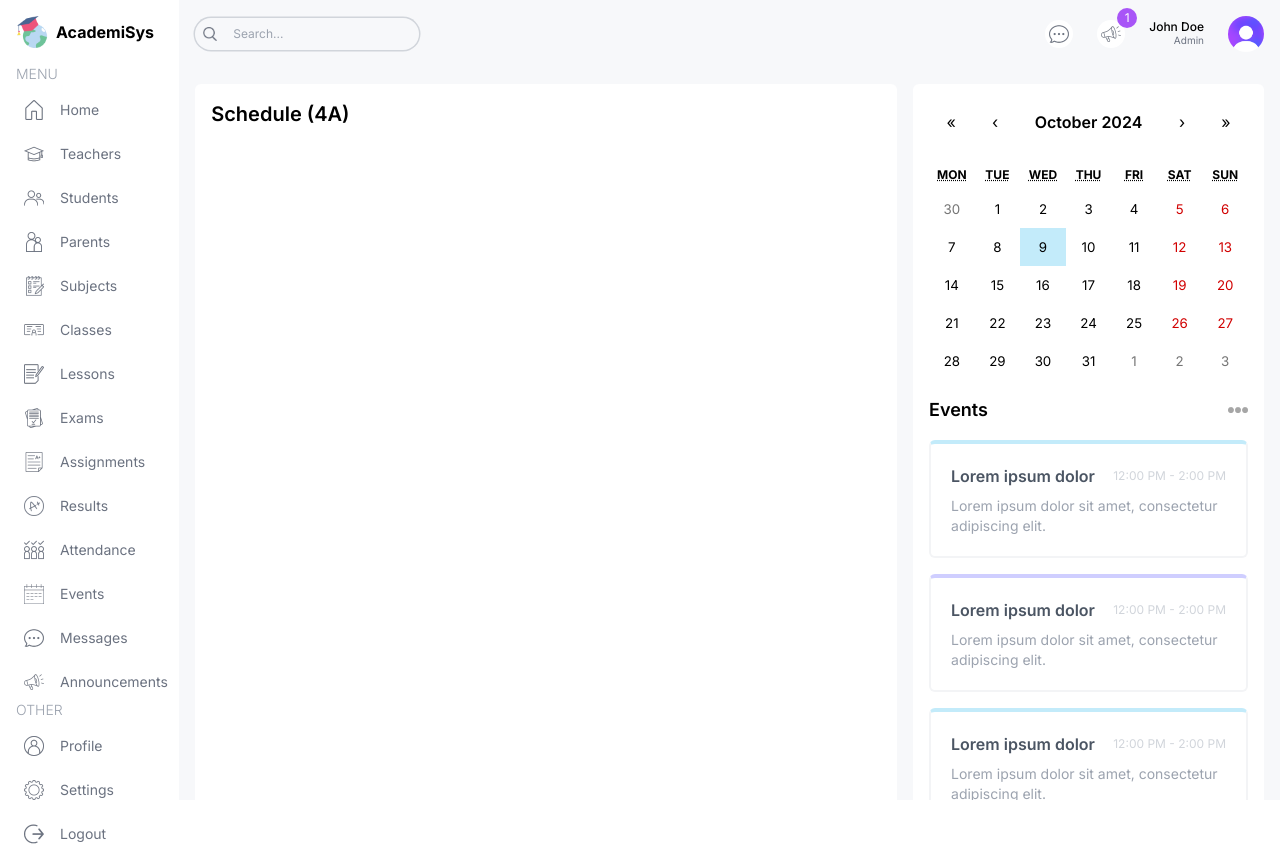
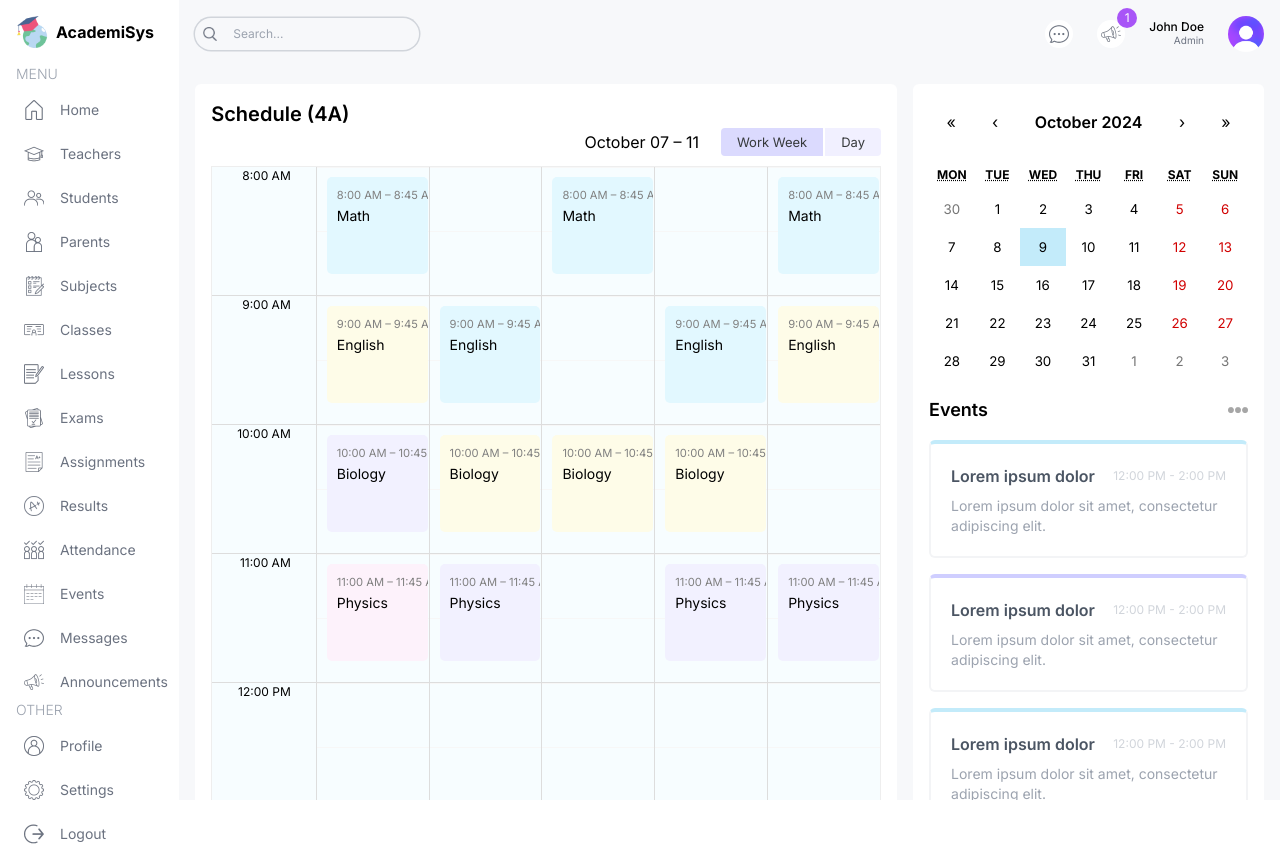
Before and after one commit to thenishantgiri/AcademiSys, a Next.js app: page /student in a window 1280 px wide. Built offline with nearby package versions, Linux system fonts and the light colour scheme.

Commit message:
StudentPage: BigCalendar - ui implemented

```diff
--- a/app/(dashboard)/student/page.tsx
+++ b/app/(dashboard)/student/page.tsx
@@ -1,4 +1,5 @@
 import Announcements from "@/components/Announcements";
+import BigCalendar from "@/components/BigCalendar";
 import EventCalendar from "@/components/EventCalendar";
 
 const StudentPage = () => {
@@ -8,7 +9,7 @@
       <div className="w-full xl:w-2/3">
         <div className="h-full bg-white p-4 rounded-md">
           <h1 className="text-xl font-semibold">Schedule (4A)</h1>
-          {/* <BigCalendar /> */}
+          <BigCalendar />
         </div>
       </div>
 
--- a/app/globals.css
+++ b/app/globals.css
@@ -16,3 +16,93 @@
   background-color: #c3ebfa !important;
   color: black !important;
 }
+
+.rbc-btn-group:first-child {
+  display: none !important;
+}
+
+.rbc-toolbar-label {
+  text-align: right !important;
+  padding: 0px 20px !important;
+}
+
+.rbc-btn-group:last-child {
+  font-size: 13px !important;
+}
+
+.rbc-btn-group:last-child button {
+  border: none !important;
+  background-color: #f1f0ff !important;
+  margin-left: 2px !important;
+}
+
+.rbc-toolbar button.rbc-active {
+  background-color: #dbdafe !important;
+  box-shadow: none !important;
+}
+
+.rbc-time-view {
+  border-color: #eee !important;
+}
+
+.rbc-time-header {
+  display: none !important;
+}
+
+.rbc-time-content {
+  border: none !important;
+}
+
+.rbc-time-gutter.rbc-time-column {
+  font-size: 12px !important;
+}
+
+.rbc-time-gutter.rbc-time-column .rbc-timeslot-group {
+  padding: 0px 20px !important;
+}
+
+.rbc-timeslot-group {
+  background-color: #f7fdff !important;
+}
+
+.rbc-day-slot {
+  font-size: 14px !important;
+}
+
+.rbc-event {
+  border: none !important;
+  color: black !important;
+  padding: 10px !important;
+  margin: 10px !important;
+  width: 99% !important;
+}
+
+.rbc-event:nth-child(1) {
+  background-color: #e2f8ff !important;
+}
+.rbc-event:nth-child(2) {
+  background-color: #fefce8 !important;
+}
+.rbc-event:nth-child(3) {
+  background-color: #f2f1ff !important;
+}
+.rbc-event:nth-child(4) {
+  background-color: #fdf2fb !important;
+}
+.rbc-event:nth-child(5) {
+  background-color: #e2f8ff !important;
+}
+.rbc-event:nth-child(6) {
+  background-color: #fefce8 !important;
+}
+.rbc-event:nth-child(7) {
+  background-color: #f2f1ff !important;
+}
+.rbc-event:nth-child(8) {
+  background-color: #fdf2fb !important;
+}
+
+.rbc-event-label {
+  color: gray !important;
+  margin-bottom: 5px;
+}
--- /dev/null
+++ b/components/BigCalendar.tsx
@@ -0,0 +1,34 @@
+"use client";
+
+import { Calendar, momentLocalizer, View, Views } from "react-big-calendar";
+import moment from "moment";
+import { calendarEvents } from "@/lib/data";
+import "react-big-calendar/lib/css/react-big-calendar.css";
+import { useState } from "react";
+
+const localizer = momentLocalizer(moment);
+
+const BigCalendar = () => {
+  const [view, setView] = useState<View>(Views.WORK_WEEK);
+
+  const handleOnChangeView = (selectedView: View) => {
+    setView(selectedView);
+  };
+
+  return (
+    <Calendar
+      localizer={localizer}
+      events={calendarEvents}
+      startAccessor="start"
+      endAccessor="end"
+      views={["work_week", "day"]}
+      view={view}
+      style={{ height: "98%" }}
+      onView={handleOnChangeView}
+      min={new Date(2025, 1, 0, 8, 0, 0)}
+      max={new Date(2025, 1, 0, 17, 0, 0)}
+    />
+  );
+};
+
+export default BigCalendar;
--- a/lib/data.ts
+++ b/lib/data.ts
@@ -917,146 +917,151 @@
 
 // YOU SHOULD CHANGE THE DATES OF THE EVENTS TO THE CURRENT DATE TO SEE THE EVENTS ON THE CALENDAR
 export const calendarEvents = [
+  // Monday, Oct 7
   {
     title: "Math",
     allDay: false,
-    start: new Date(2024, 7, 12, 8, 0),
-    end: new Date(2024, 7, 12, 8, 45),
+    start: new Date(2024, 9, 7, 8, 0),
+    end: new Date(2024, 9, 7, 8, 45),
   },
   {
     title: "English",
     allDay: false,
-    start: new Date(2024, 7, 12, 9, 0),
-    end: new Date(2024, 7, 12, 9, 45),
+    start: new Date(2024, 9, 7, 9, 0),
+    end: new Date(2024, 9, 7, 9, 45),
   },
   {
     title: "Biology",
     allDay: false,
-    start: new Date(2024, 7, 12, 10, 0),
-    end: new Date(2024, 7, 12, 10, 45),
+    start: new Date(2024, 9, 7, 10, 0),
+    end: new Date(2024, 9, 7, 10, 45),
   },
   {
     title: "Physics",
     allDay: false,
-    start: new Date(2024, 7, 12, 11, 0),
-    end: new Date(2024, 7, 12, 11, 45),
+    start: new Date(2024, 9, 7, 11, 0),
+    end: new Date(2024, 9, 7, 11, 45),
   },
   {
     title: "Chemistry",
     allDay: false,
-    start: new Date(2024, 7, 12, 13, 0),
-    end: new Date(2024, 7, 12, 13, 45),
+    start: new Date(2024, 9, 7, 13, 0),
+    end: new Date(2024, 9, 7, 13, 45),
   },
   {
     title: "History",
     allDay: false,
-    start: new Date(2024, 7, 12, 14, 0),
-    end: new Date(2024, 7, 12, 14, 45),
+    start: new Date(2024, 9, 7, 14, 0),
+    end: new Date(2024, 9, 7, 14, 45),
+  },
+
+  // Tuesday, Oct 8
+  {
+    title: "English",
+    allDay: false,
+    start: new Date(2024, 9, 8, 9, 0),
+    end: new Date(2024, 9, 8, 9, 45),
+  },
+  {
+    title: "Biology",
+    allDay: false,
+    start: new Date(2024, 9, 8, 10, 0),
+    end: new Date(2024, 9, 8, 10, 45),
+  },
+  {
+    title: "Physics",
+    allDay: false,
+    start: new Date(2024, 9, 8, 11, 0),
+    end: new Date(2024, 9, 8, 11, 45),
+  },
+  {
+    title: "History",
+    allDay: false,
+    start: new Date(2024, 9, 8, 14, 0),
+    end: new Date(2024, 9, 8, 14, 45),
+  },
+
+  // Wednesday, Oct 9
+  {
+    title: "Math",
+    allDay: false,
+    start: new Date(2024, 9, 9, 8, 0),
+    end: new Date(2024, 9, 9, 8, 45),
+  },
+  {
+    title: "Biology",
+    allDay: false,
+    start: new Date(2024, 9, 9, 10, 0),
+    end: new Date(2024, 9, 9, 10, 45),
+  },
+  {
+    title: "Chemistry",
+    allDay: false,
+    start: new Date(2024, 9, 9, 13, 0),
+    end: new Date(2024, 9, 9, 13, 45),
+  },
+  {
+    title: "History",
+    allDay: false,
+    start: new Date(2024, 9, 9, 14, 0),
+    end: new Date(2024, 9, 9, 14, 45),
+  },
+
+  // Thursday, Oct 10
+  {
+    title: "English",
+    allDay: false,
+    start: new Date(2024, 9, 10, 9, 0),
+    end: new Date(2024, 9, 10, 9, 45),
+  },
+  {
+    title: "Biology",
+    allDay: false,
+    start: new Date(2024, 9, 10, 10, 0),
+    end: new Date(2024, 9, 10, 10, 45),
+  },
+  {
+    title: "Physics",
+    allDay: false,
+    start: new Date(2024, 9, 10, 11, 0),
+    end: new Date(2024, 9, 10, 11, 45),
+  },
+  {
+    title: "History",
+    allDay: false,
+    start: new Date(2024, 9, 10, 14, 0),
+    end: new Date(2024, 9, 10, 14, 45),
+  },
+
+  // Friday, Oct 11
+  {
+    title: "Math",
+    allDay: false,
+    start: new Date(2024, 9, 11, 8, 0),
+    end: new Date(2024, 9, 11, 8, 45),
   },
   {
     title: "English",
     allDay: false,
-    start: new Date(2024, 7, 13, 9, 0),
-    end: new Date(2024, 7, 13, 9, 45),
-  },
-  {
-    title: "Biology",
-    allDay: false,
-    start: new Date(2024, 7, 13, 10, 0),
-    end: new Date(2024, 7, 13, 10, 45),
+    start: new Date(2024, 9, 11, 9, 0),
+    end: new Date(2024, 9, 11, 9, 45),
   },
   {
     title: "Physics",
     allDay: false,
-    start: new Date(2024, 7, 13, 11, 0),
-    end: new Date(2024, 7, 13, 11, 45),
+    start: new Date(2024, 9, 11, 11, 0),
+    end: new Date(2024, 9, 11, 11, 45),
   },
-
-  {
-    title: "History",
-    allDay: false,
-    start: new Date(2024, 7, 13, 14, 0),
-    end: new Date(2024, 7, 13, 14, 45),
-  },
-  {
-    title: "Math",
-    allDay: false,
-    start: new Date(2024, 7, 14, 8, 0),
-    end: new Date(2024, 7, 14, 8, 45),
-  },
-  {
-    title: "Biology",
-    allDay: false,
-    start: new Date(2024, 7, 14, 10, 0),
-    end: new Date(2024, 7, 14, 10, 45),
-  },
-
   {
     title: "Chemistry",
     allDay: false,
-    start: new Date(2024, 7, 14, 13, 0),
-    end: new Date(2024, 7, 14, 13, 45),
+    start: new Date(2024, 9, 11, 13, 0),
+    end: new Date(2024, 9, 11, 13, 45),
   },
   {
     title: "History",
     allDay: false,
-    start: new Date(2024, 7, 14, 14, 0),
-    end: new Date(2024, 7, 13, 14, 45),
-  },
-  {
-    title: "English",
-    allDay: false,
-    start: new Date(2024, 7, 15, 9, 0),
-    end: new Date(2024, 7, 15, 9, 45),
-  },
-  {
-    title: "Biology",
-    allDay: false,
-    start: new Date(2024, 7, 15, 10, 0),
-    end: new Date(2024, 7, 15, 10, 45),
-  },
-  {
-    title: "Physics",
-    allDay: false,
-    start: new Date(2024, 7, 15, 11, 0),
-    end: new Date(2024, 7, 15, 11, 45),
-  },
-
-  {
-    title: "History",
-    allDay: false,
-    start: new Date(2024, 7, 15, 14, 0),
-    end: new Date(2024, 7, 15, 14, 45),
-  },
-  {
-    title: "Math",
-    allDay: false,
-    start: new Date(2024, 7, 16, 8, 0),
-    end: new Date(2024, 7, 16, 8, 45),
-  },
-  {
-    title: "English",
-    allDay: false,
-    start: new Date(2024, 7, 16, 9, 0),
-    end: new Date(2024, 7, 16, 9, 45),
-  },
-
-  {
-    title: "Physics",
-    allDay: false,
-    start: new Date(2024, 7, 16, 11, 0),
-    end: new Date(2024, 7, 16, 11, 45),
-  },
-  {
-    title: "Chemistry",
-    allDay: false,
-    start: new Date(2024, 7, 16, 13, 0),
-    end: new Date(2024, 7, 16, 13, 45),
-  },
-  {
-    title: "History",
-    allDay: false,
-    start: new Date(2024, 7, 16, 14, 0),
-    end: new Date(2024, 7, 16, 14, 45),
+    start: new Date(2024, 9, 11, 14, 0),
+    end: new Date(2024, 9, 11, 14, 45),
   },
 ];
--- a/package.json
+++ b/package.json
@@ -9,8 +9,10 @@
     "lint": "next lint"
   },
   "dependencies": {
+    "moment": "^2.30.1",
     "next": "14.2.5",
     "react": "^18",
+    "react-big-calendar": "^1.15.0",
     "react-calendar": "^5.0.0",
     "react-dom": "^18",
     "recharts": "^2.12.7"
@@ -18,6 +20,7 @@
   "devDependencies": {
     "@types/node": "^20",
     "@types/react": "^18",
+    "@types/react-big-calendar": "^1.8.12",
     "@types/react-dom": "^18",
     "eslint": "^8",
     "eslint-config-next": "14.2.5",
```
Also changed, not shown: 1 other file (tests, documents, lock files or other folders).
